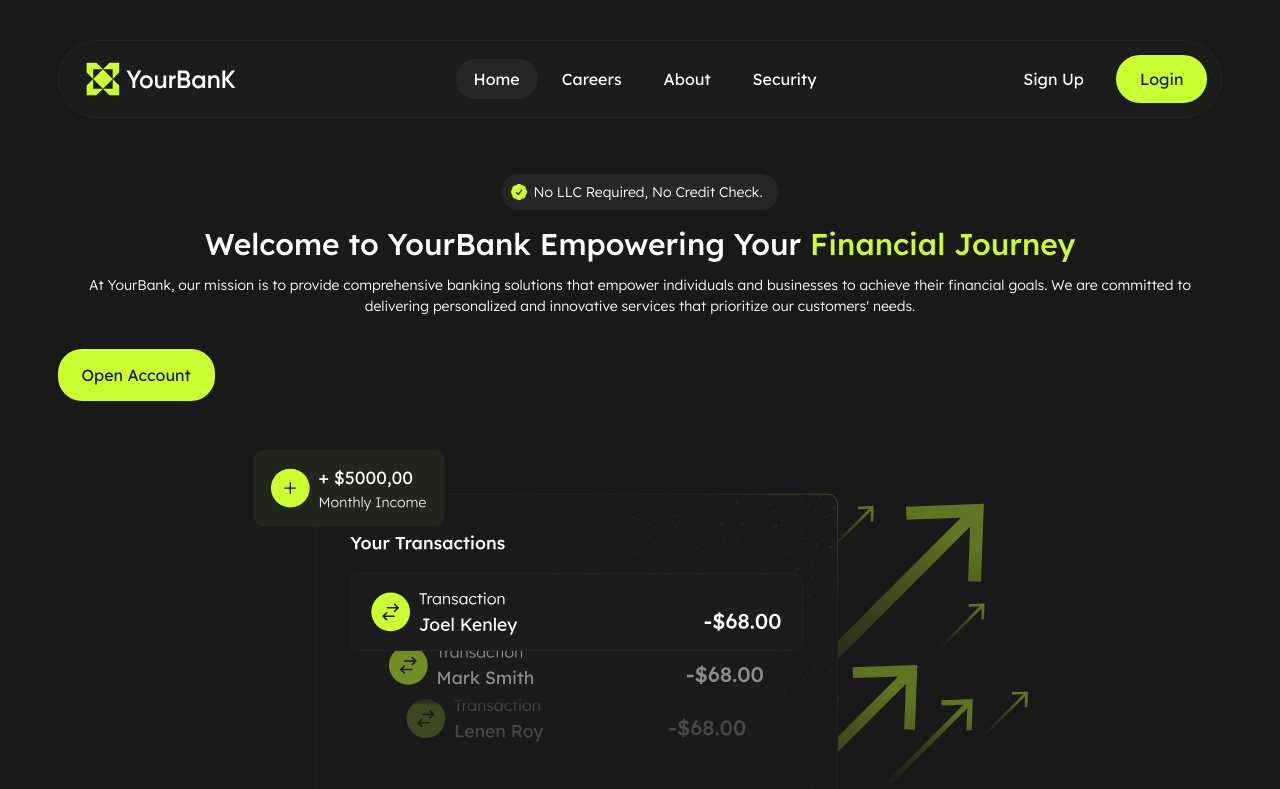
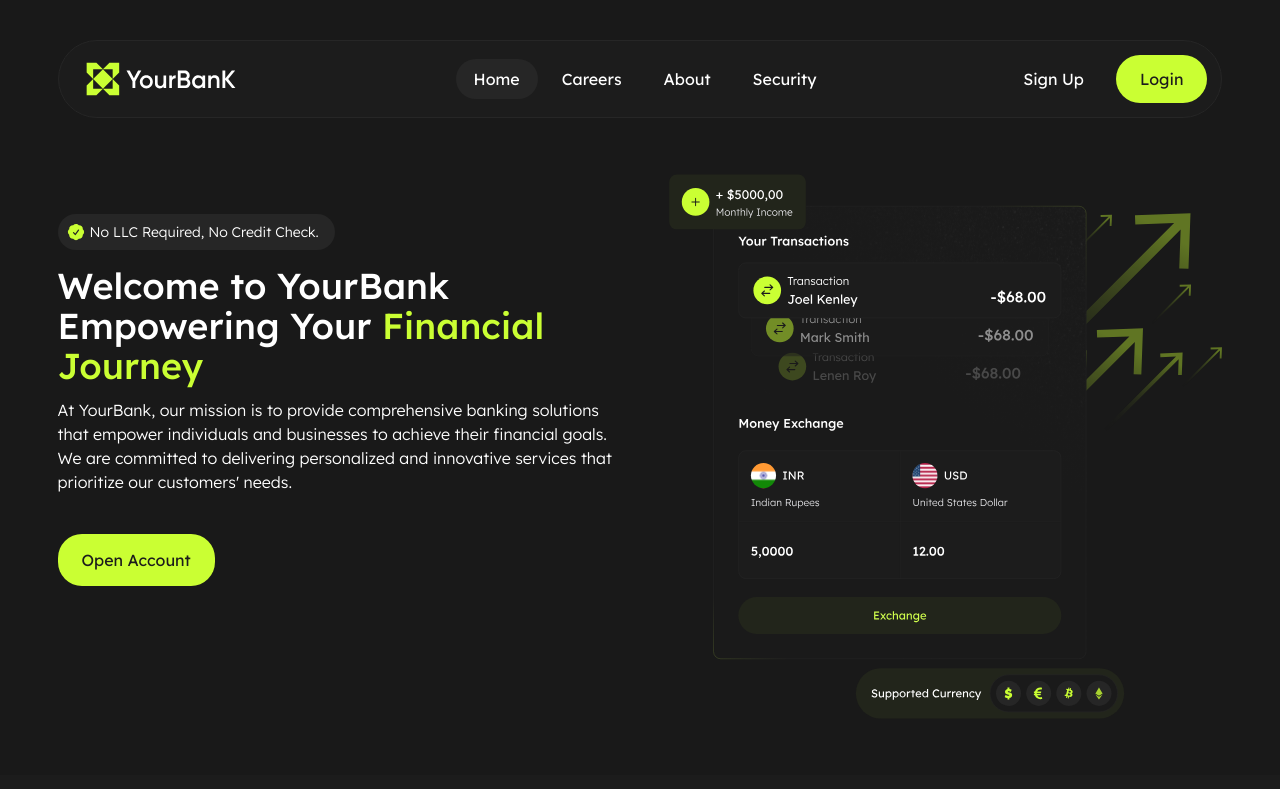
Before and after one commit to alexandreraminelli/pratica-nextjs-bank, a Next.js app: page / in a window 1280 px wide. Shown: the top 789 px of the page. Built offline with nearby package versions, Linux system fonts and the light colour scheme.

Commit message:
feat(hero-section): responsividade para desktop

```diff
--- a/src/app/ui/pages/home/heroSection/HeroSection.tsx
+++ b/src/app/ui/pages/home/heroSection/HeroSection.tsx
@@ -13,27 +13,30 @@ const { badge, title, paragraph, button } = heroSectionContent
 export default function HeroSection() {
   return (
     <section
-      className="flex flex-col items-center
+      className="flex flex-col md:flex-row items-center lg:items-start
       px-container py-14
       gap-12"
     >
-      <div className="flex flex-col gap-8">
+      <div className="flex flex-col gap-8 md:gap-10 md:w-4/5 lg:w-2/3">
         {/* Header */}
-        <header className="flex flex-col gap-3 items-center">
+        <header
+          className="flex flex-col items-center md:items-start
+          gap-3 md:gap-4 lg:mt-10"
+        >
           {/* Badge */}
           <Badge {...badge} />
 
           {/* Texto */}
           <div
-            className="flex flex-col gap-2
-            text-center *:leading-normal"
+            className="flex flex-col gap-2 md:gap-3
+            text-center md:text-start *:leading-normal"
           >
             {/* Título */}
-            <h2 className="font-medium text-3xl">
+            <h2 className="font-medium text-3xl md:text-4xl">
               {title.normal} <strong className="font-medium text-green-60">{title.strong}</strong>
             </h2>
             {/* Parágrafo */}
-            <p className="font-light text-sm">{paragraph}</p>
+            <p className="font-light max-md:text-sm">{paragraph}</p>
           </div>
         </header>
 
@@ -45,7 +48,7 @@ export default function HeroSection() {
 
       {/* Exemplo de UI */}
       <picture className="max-md:-mx-1">
-        <Image src="/homepage/ui-example.svg" alt="Example of the transaction viewing interface of the YourBanK application." width={775} height={757} />
+        <Image src="/homepage/ui-example.svg" alt="Example of the transaction viewing interface of the YourBanK application." width={775} height={757} className="w-full" />
       </picture>
     </section>
   )
```
